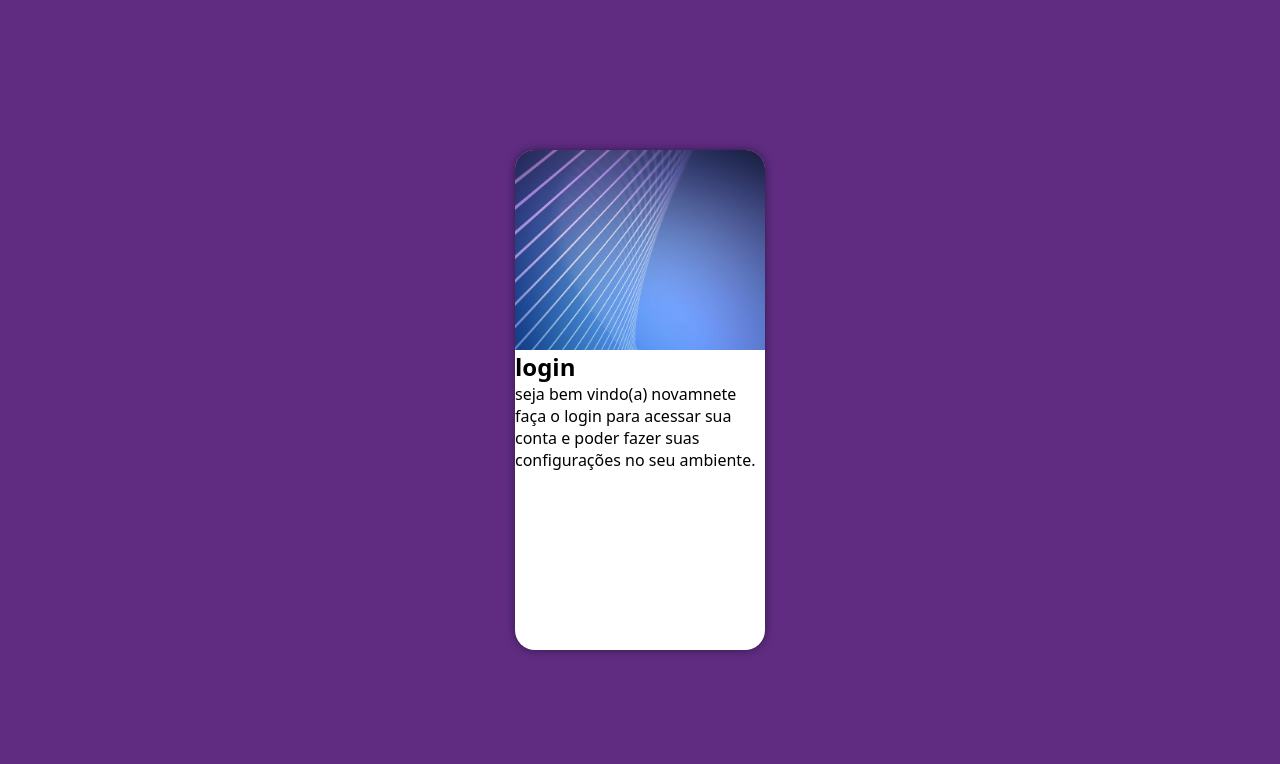
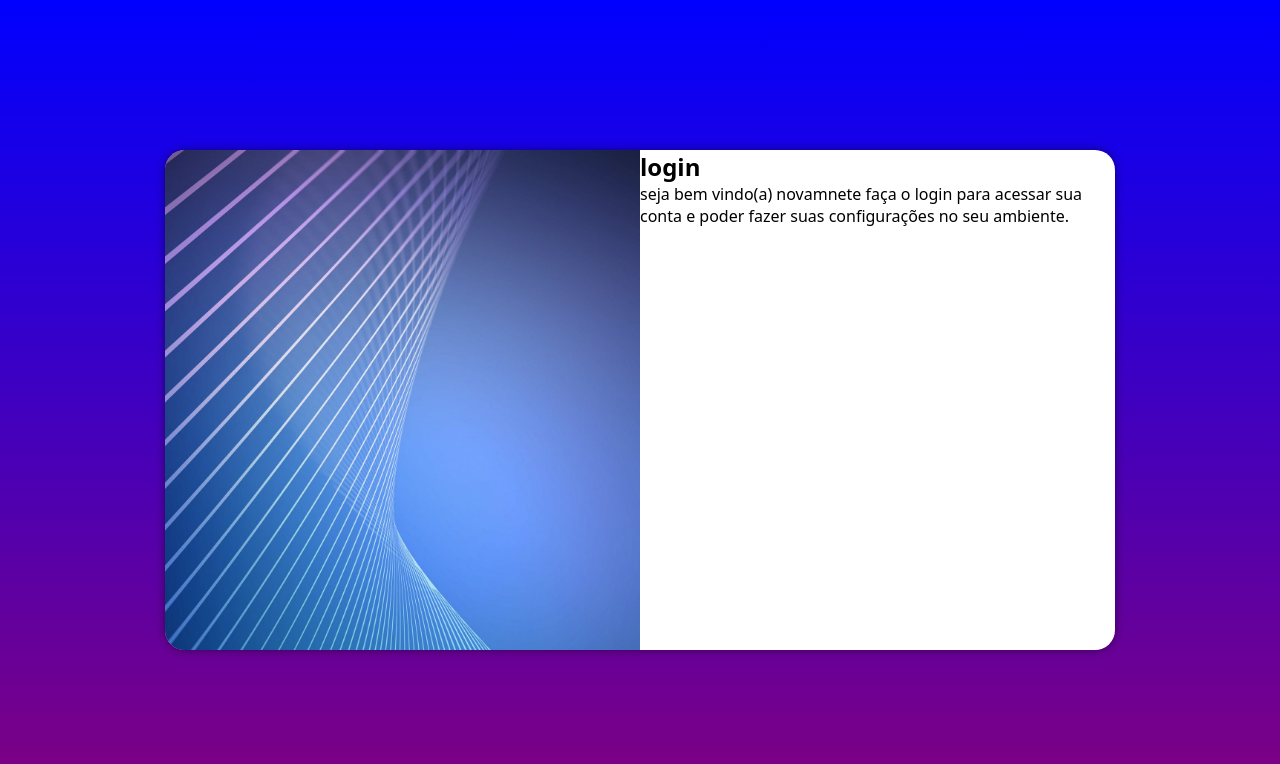
Before and after one commit to mateusaraujodossantos/projeto-login, a plain HTML site: page index.html in a window 1280 px wide. Drawn offline with Linux system fonts and the light colour scheme.

Commit message:
media-queries telas

```diff
--- a/estilos/media-query.css
+++ b/estilos/media-query.css
@@ -0,0 +1,46 @@
+@charset "utf-8";
+
+@media screen and (min-width: 768px) and (max-width: 992px)  {
+     body {
+        background-image: linear-gradient(to top, purple, blue);
+     }
+
+    section#login {
+        width: 90vw;
+    }
+}
+
+section#login > div#imagem {
+   float: left;
+   width: 30%;
+   height: 100%;
+
+}
+
+section#login > div#formulario {
+    float: right;
+    width: 70%;
+}
+
+@media screen and (min-width: 992px) {
+    body {
+        background-image: linear-gradient(to top, purple, blue);
+     }
+    section#login {
+        width: 950px;
+    }
+
+    section#login > div#imagem {
+        float: left;
+        width: 50%;
+        height: 100%;
+    }
+
+    section#login > div#formulario {
+        float: right;
+        width: 50%;
+
+
+    }
+
+}
--- a/estilos/style.css
+++ b/estilos/style.css
@@ -30,6 +30,8 @@ section#login {
     border-radius: 20px;
     overflow: hidden;
     box-shadow: 0px 0px 10px rgba(0, 0, 0, 0.450);
+    transition: width 3.s, height 3.s;
+    transition-timing-function: ease;
 }
 
 section#login > div#imagem {
```
